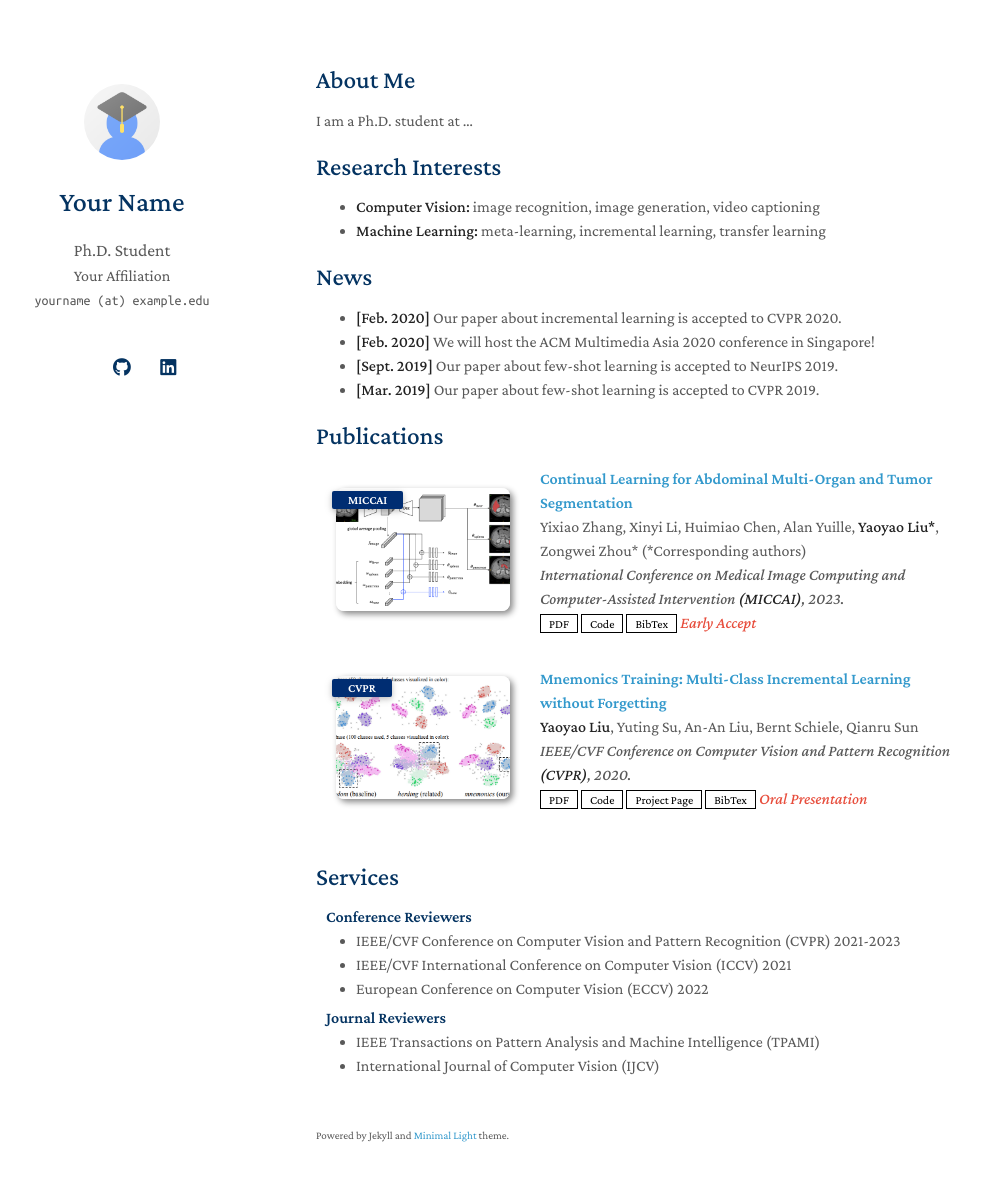
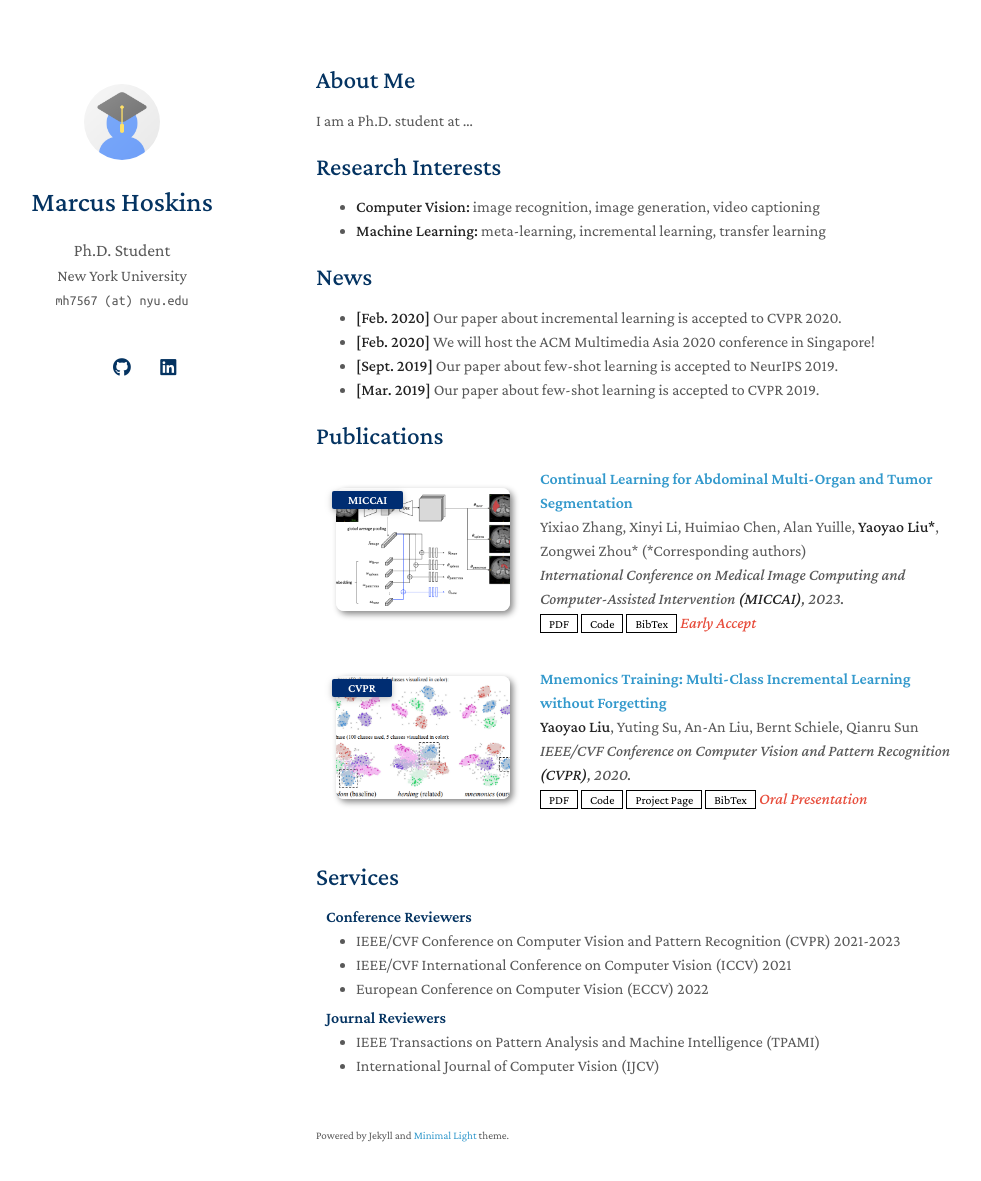
Before and after one commit to marcushoskins/marcushoskins.github.io, a Jekyll site: the page built from index.md, in a window 1280 px wide and 1216 px high. Shown: the top 1181 px of the window, without its empty margins (154-1135 px from the left). Built offline with Jekyll 4.4.1, drawn with Linux system fonts in a browser that asks for light colours; a style sheet for code colours, icons or effects is not loaded; our own code applies the rules of GitHub Pages for plain Markdown files.

Commit message:
Update personal information in _config.yml

```diff
--- a/_config.yml
+++ b/_config.yml
@@ -1,8 +1,8 @@
 # Basic Information
-title: Your Name
+title: Marcus Hoskins
 position: Ph.D. Student
-affiliation: Your Affiliation
-email: yourname (at) example.edu
+affiliation: New York University
+email: mh7567 (at) nyu.edu
 
 # Search Engine Optimization (SEO)
 # The following information is used to improve the website traffic from search engines, e.g., Google.
```
